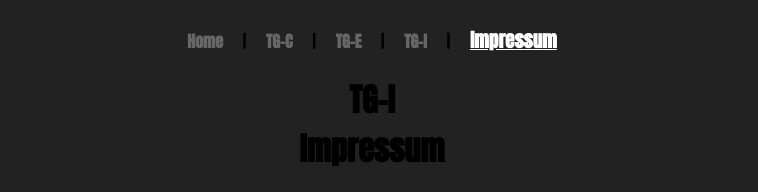
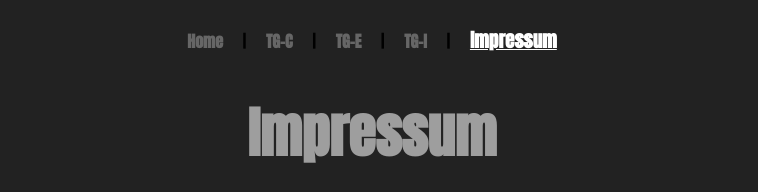
Before and after one commit to Maurice1995/Maurice1995.github.io, a plain HTML site: page impressum.html in a window 1280 px wide. Shown: the top 192 px of the page, without its empty margins (268-1026 px from the left). Drawn offline with Linux system fonts and the light colour scheme.

Commit message:
changed impressum font-color

```diff
--- a/impressum.html
+++ b/impressum.html
@@ -34,8 +34,7 @@
 <body class="body">
   <div style="text-align: center;" class="maintext">
     <p>
-    <h1 style="text-align: center;"> TG-I
-      <br>
+    <h1 class="header-Text">
       Impressum
     </h1>
   </div>
```
